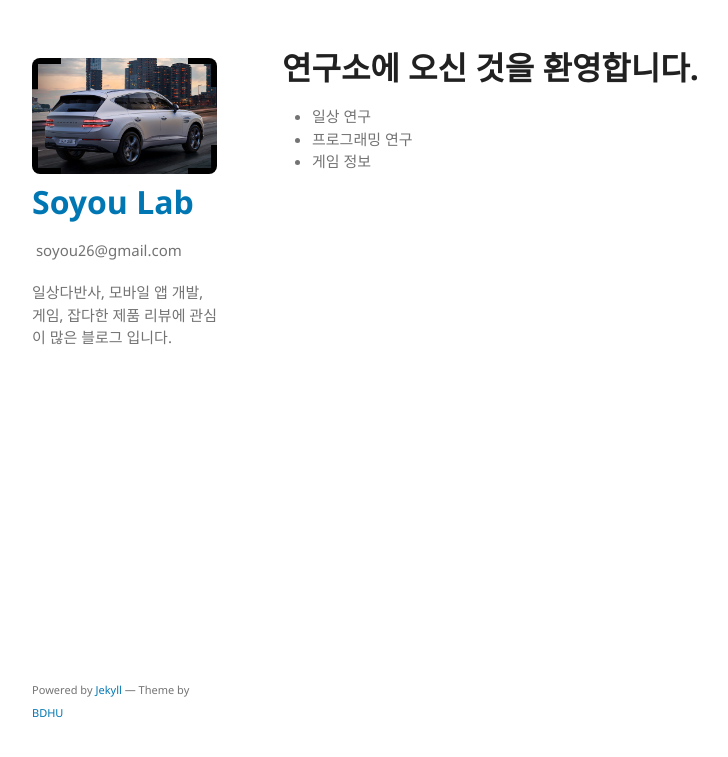
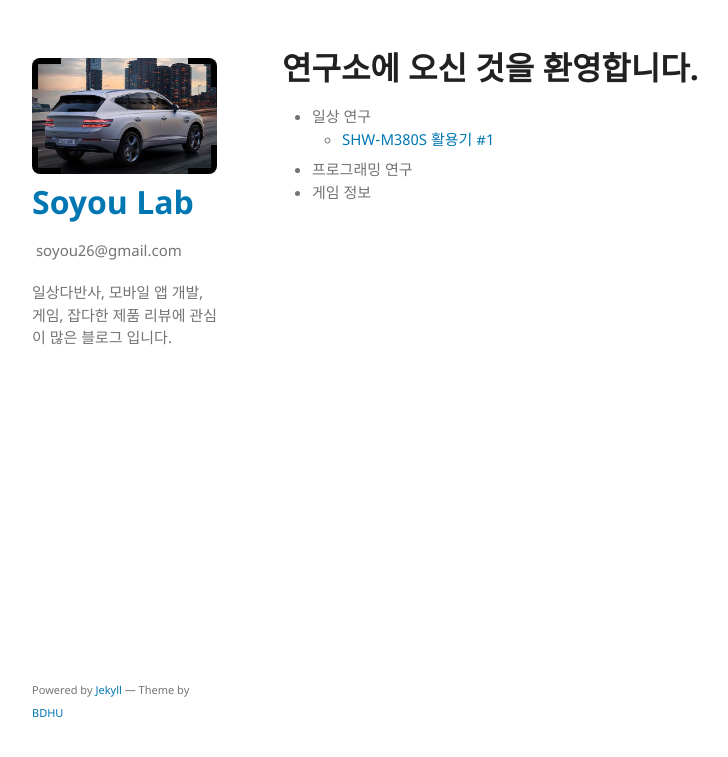
Before and after one commit to soyou/soyou.github.io, a Jekyll site: the page built from index.md, in a window 1280 px wide. Shown: the top 757 px of the page, without its empty margins (178-906 px from the left). Built offline with Jekyll 4.4.1, drawn with Linux system fonts in a browser that asks for light colours.

Commit message:
첫번째 글

```diff
--- a/index.md
+++ b/index.md
@@ -4,5 +4,6 @@ layout: default
 
 # 연구소에 오신 것을 환영합니다.
 * 일상 연구
+    * [SHW-M380S 활용기 #1](./1.html)
 * 프로그래밍 연구
 * 게임 정보
```
Also changed, not shown: 1 other file.
